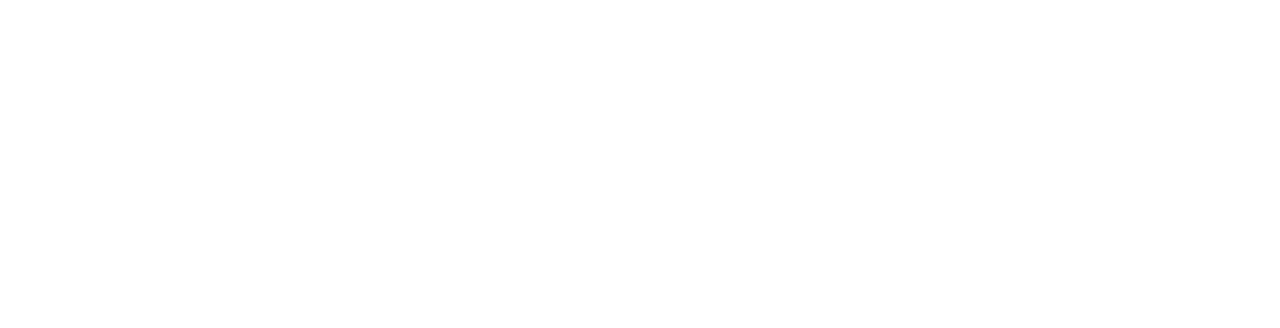
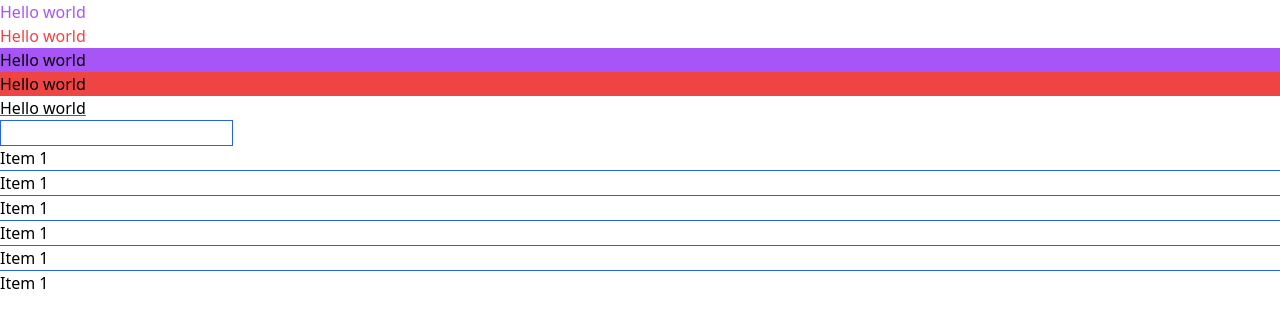
Before and after one commit to OnatArslan/tailwind-playground, a plain HTML site: page 02-colors/index.html in a window 1280 px wide. Drawn offline with nearby package versions, Linux system fonts and the light colour scheme.

Commit message:
Commit for end of colors

```diff
--- a/02-colors/index.html
+++ b/02-colors/index.html
@@ -12,15 +12,24 @@
     <!-- white, black, red, green, blue, orange, yellow, purple, lime, emerald, teal, cyan, indigo, violet, fuchsia, pink, rose, sky, gray, slate, zinc, neutral, stone, amber,  -->
 
     <!-- Text Colors -->
-
+    <p class="text-purple-500">Hello world</p>
+    <p class="text-red-500">Hello world</p>
     <!-- Background Colors -->
-
+    <p class="bg-purple-500">Hello world</p>
+    <p class="bg-red-500">Hello world</p>
     <!-- Text Underline -->
-
+    <p class="underline decoration-red-600">Hello world</p>
     <!-- Border Colors -->
-
+    <input type="text" class="border border-blue-600" />
     <!-- Divide Colors -->
-
+    <div class="divide-y divide-blue-600">
+      <div>Item 1</div>
+      <div>Item 1</div>
+      <div>Item 1</div>
+      <div>Item 1</div>
+      <div>Item 1</div>
+      <div>Item 1</div>
+    </div>
     <!-- Outline Colors -->
 
     <!-- Box Shadow Colors (Opacity defaults to 100, but you can set it)-->
```
